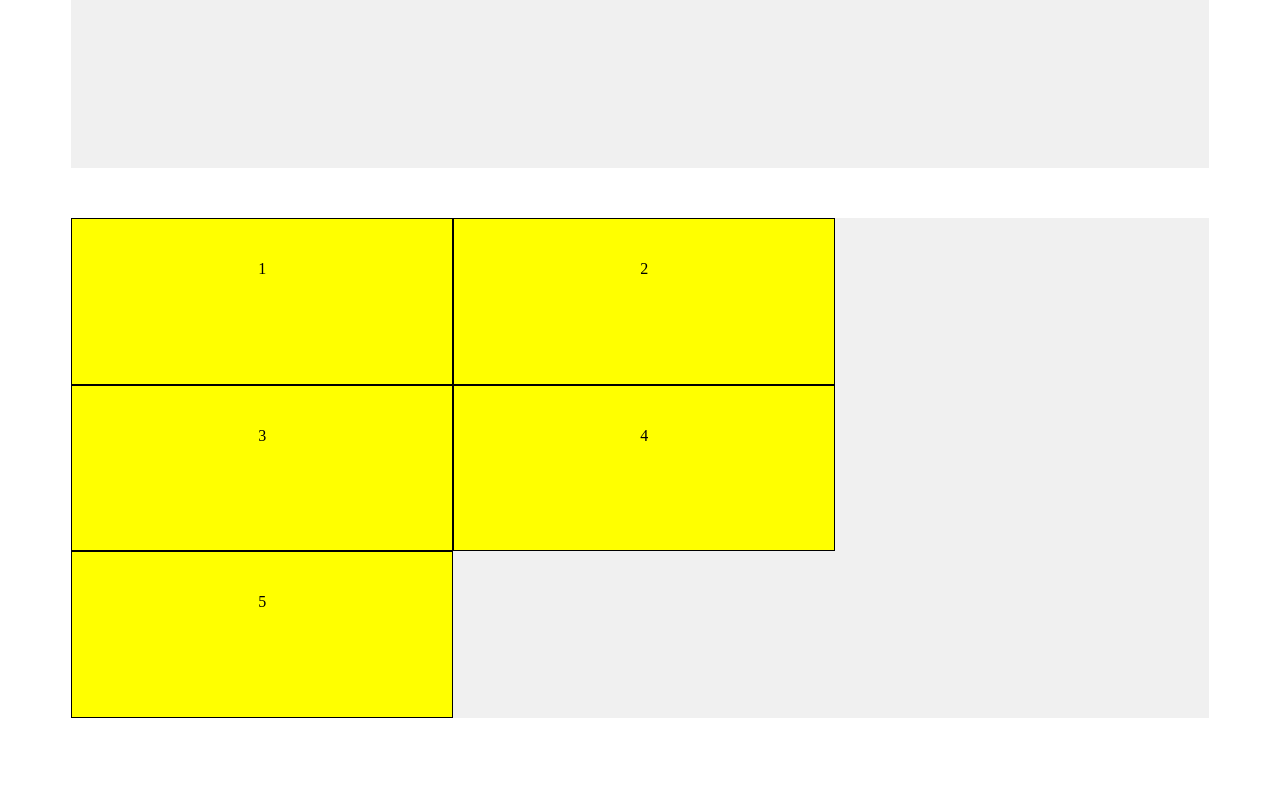
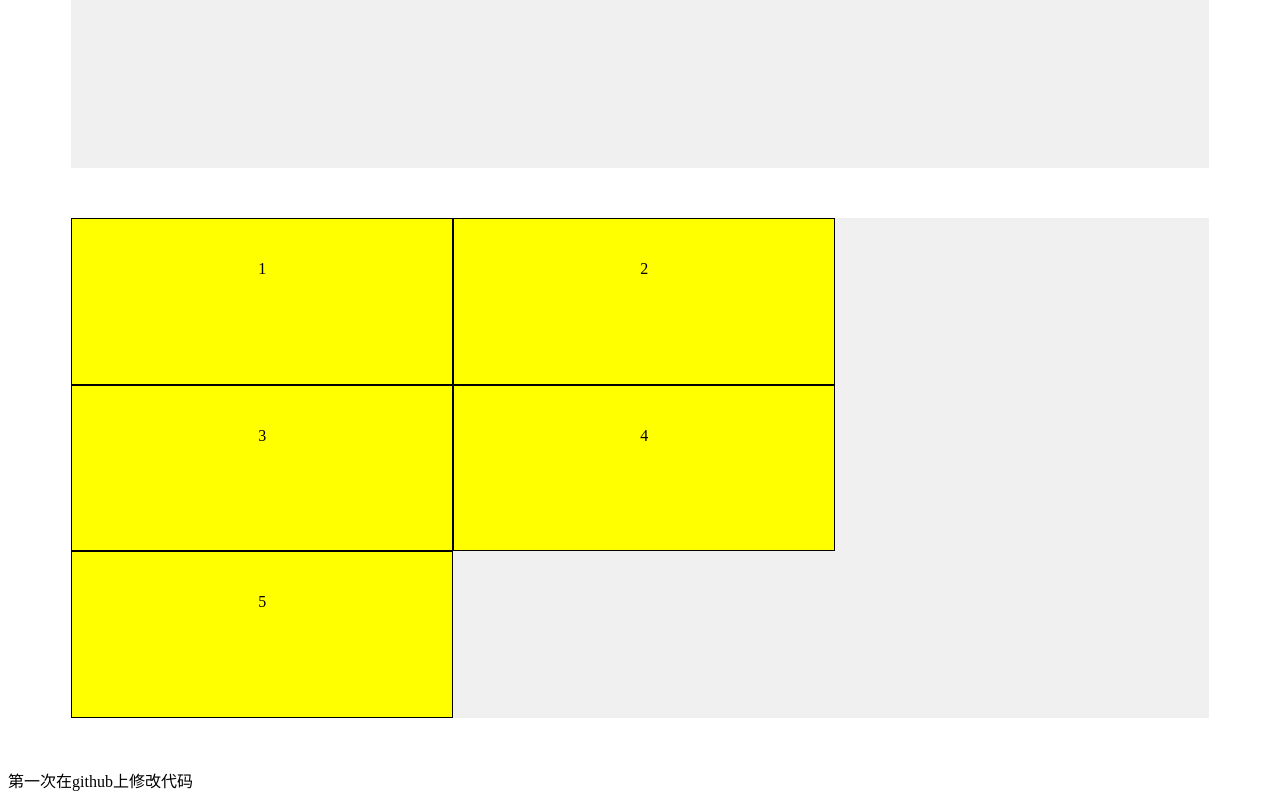
Before and after one commit to cyccgirl/hello, a plain HTML site: page index.html in a window 1280 px wide. Shown: the part 382-1182 px from the top of the page. Before the commit the page ends 1150 px from the top, so only its background shows below. Drawn offline with Linux system fonts and the light colour scheme.

Commit message:
Update index.html

```diff
--- a/index.html
+++ b/index.html
@@ -79,14 +79,6 @@
 			<li>4</li>
 			<li>5</li>
 		</ul>
-		<!--
-		侧轴的对齐方式
-		align-items：flex-start | flex-end | center | baseline | stretch
-		flex-start： 侧轴起始边界
-		flex-end： 侧轴结束边界
-		center： 侧轴（纵轴）居中放置
-		baseline： 文字基线对齐
-		stretch： 默认,一定要把子元素的高度属性值为'auto'
-		-->
+		<div>第一次在github上修改代码</div>
 	</body>
 </html>
```
